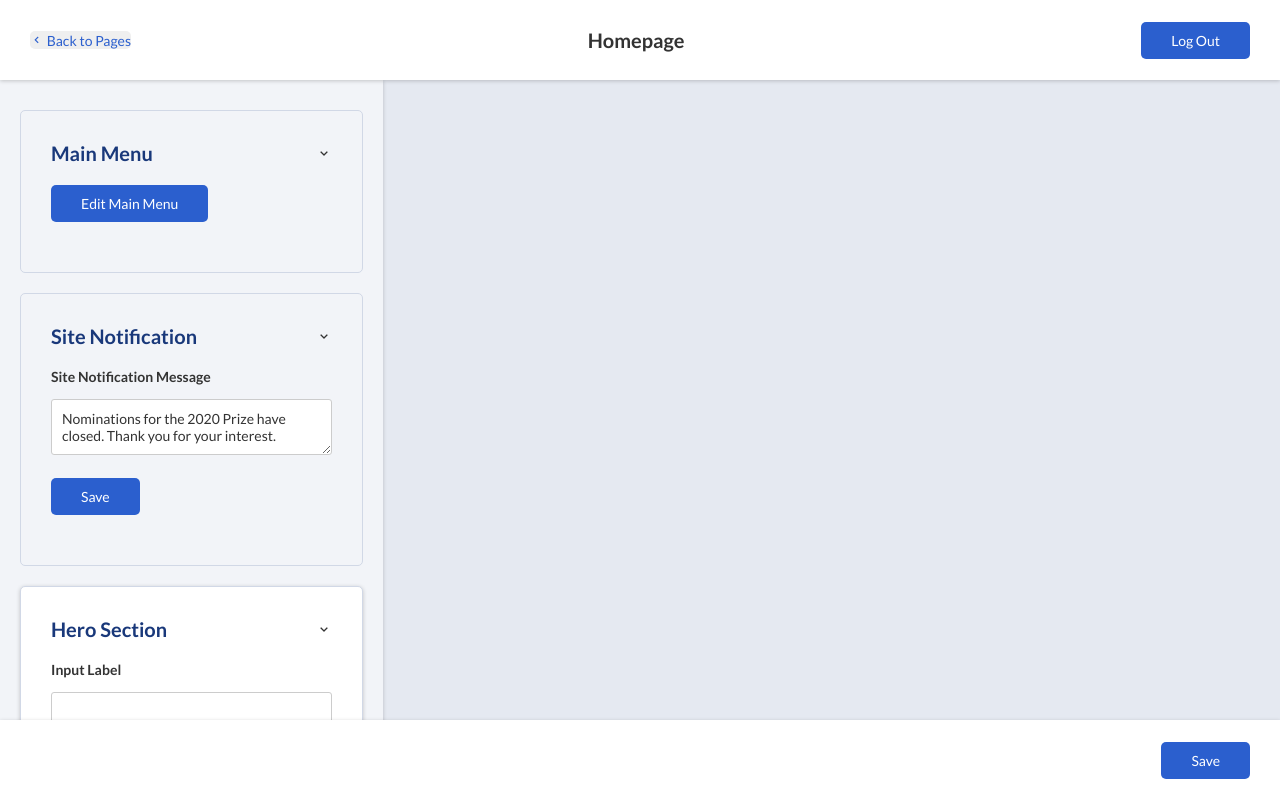
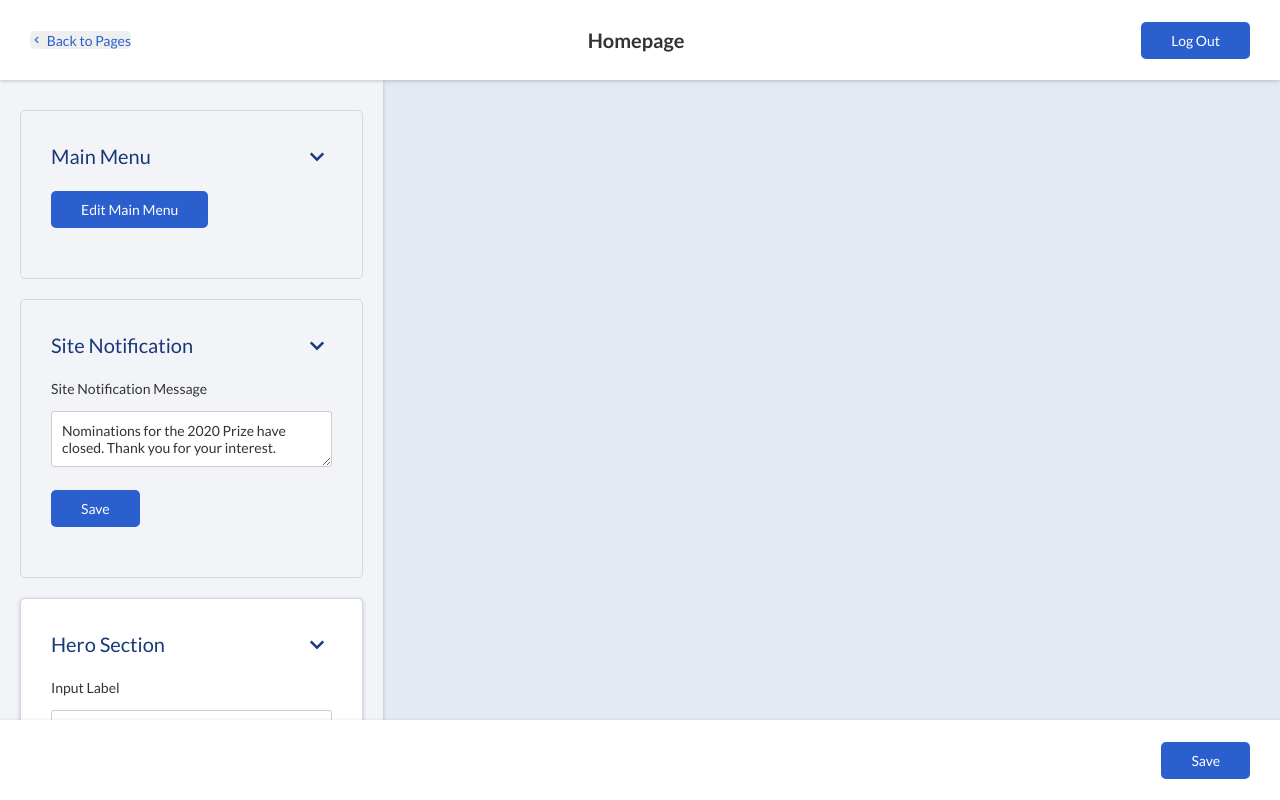
Before and after one commit to artylope/iso-cms-prototype, a plain HTML site: page homepage.html in a window 1280 px wide. Drawn offline with nearby package versions, Linux system fonts and the light colour scheme.

Commit message:
scrollbar and homepage editor

```diff
--- a/css/scss/base.scss
+++ b/css/scss/base.scss
@@ -18,30 +18,6 @@ a{
     text-decoration: none;
     color: $isomer-blue;
   }
-}
-
-.header{
-  position: fixed;
-  height: $header-height;
-  background: $header-background;
-  width: 100%;
-  box-shadow: 0 1px 4px 0 rgba(0, 0, 0, 0.2);
-  z-index: 100;
-  display: flex;
-  flex-direction: row;
-  justify-content: space-between;
-  align-items: center;
-  box-sizing: border-box;
-  padding-left: 30px;
-  padding-right: 30px;
-
-
-  .logo{
-    img{
-      width: 180px;
-    }
-  }
-
 }
 
 .wrapper{
--- a/css/scss/form.scss
+++ b/css/scss/form.scss
@@ -4,7 +4,6 @@
 
 .form-label{
   font-size: 14px;
-  font-weight: bold;
 }
 
 
--- a/css/scss/header.scss
+++ b/css/scss/header.scss
@@ -1,3 +1,28 @@
+
+.header{
+  position: fixed;
+  height: $header-height;
+  background: $header-background;
+  width: 100%;
+  box-shadow: 0 1px 4px 0 rgba(0, 0, 0, 0.2);
+  z-index: 100;
+  display: flex;
+  flex-direction: row;
+  justify-content: space-between;
+  align-items: center;
+  box-sizing: border-box;
+  padding-left: 30px;
+  padding-right: 30px;
+
+
+  .logo{
+    img{
+      width: 180px;
+    }
+  }
+
+}
+
 .header-center{
   h1{
     font-size: 20px;
--- a/css/scss/pages/homepage.scss
+++ b/css/scss/pages/homepage.scss
@@ -26,7 +26,13 @@ $homepage-editor-sidebar-width : 450px;
 
     h2{
       font-size: 20px;
+      font-weight: normal;
       color: darken($isomer-blue,20%);
+    }
+
+    .bx{
+        font-size: 30px;
+        color: darken($isomer-blue,20%);
     }
 
   }
--- /dev/null
+++ b/css/scss/scrollbar.scss
@@ -0,0 +1,42 @@
+
+//scrollbar
+/* width */
+/* width */
+::-webkit-scrollbar {
+  width: 5px;
+}
+
+/* Track */
+::-webkit-scrollbar-track {
+  border-radius: 5px;
+}
+
+/* Handle */
+::-webkit-scrollbar-thumb {
+  background: darken($base-background, 10%);
+  border-radius: 5px;
+}
+
+/* Handle on hover */
+::-webkit-scrollbar-thumb:hover {
+  background: darken($base-background, 10%);
+}/* width */
+::-webkit-scrollbar {
+  width: 5px;
+}
+
+/* Track */
+::-webkit-scrollbar-track {
+  border-radius: 5px;
+}
+
+/* Handle */
+::-webkit-scrollbar-thumb {
+  background: darken($base-background, 10%);
+  border-radius: 5px;
+}
+
+/* Handle on hover */
+::-webkit-scrollbar-thumb:hover {
+  background: darken($base-background, 10%);
+}
--- a/css/style.scss
+++ b/css/style.scss
@@ -3,6 +3,7 @@
 @import 'scss/buttons';
 @import 'scss/form';
 @import 'scss/header';
+@import 'scss/scrollbar';
 
 @import 'scss/pages/sites';
 @import 'scss/pages/admin';
```
Also changed, not shown: css/style.css.
